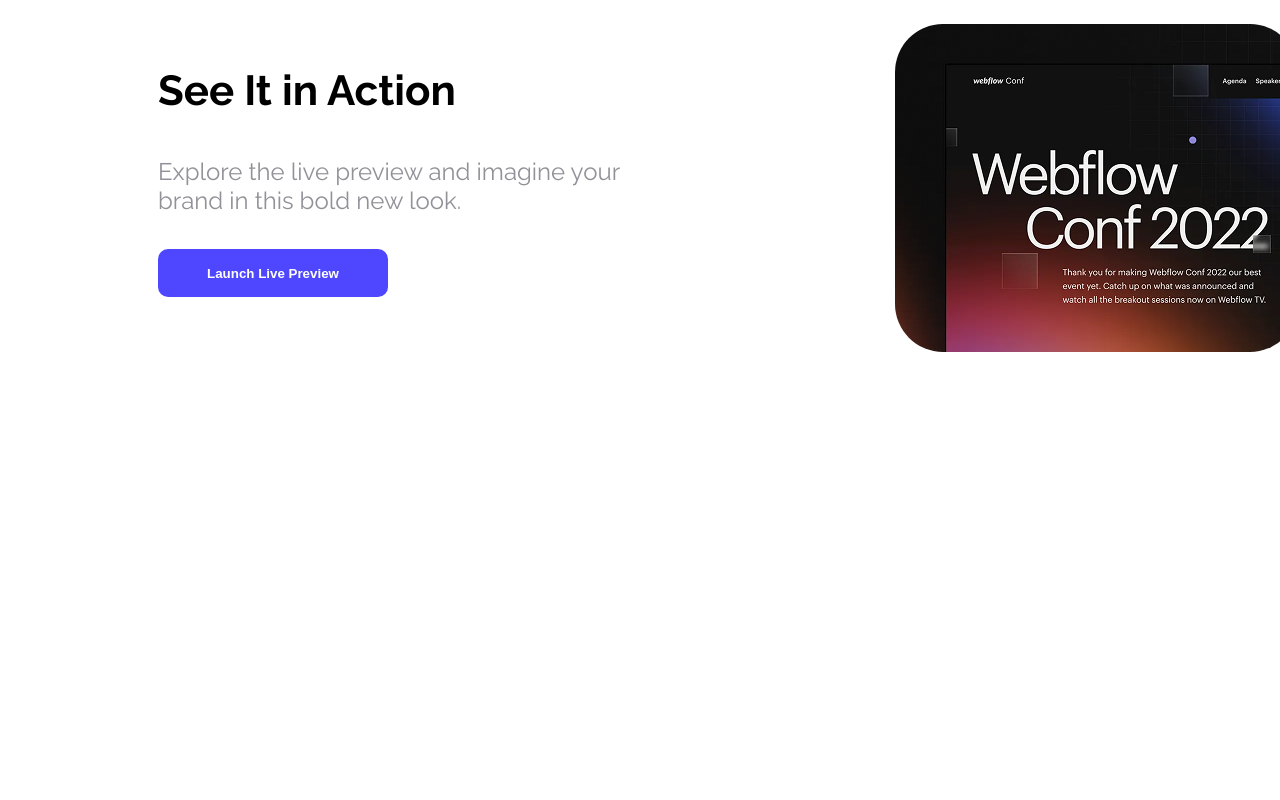
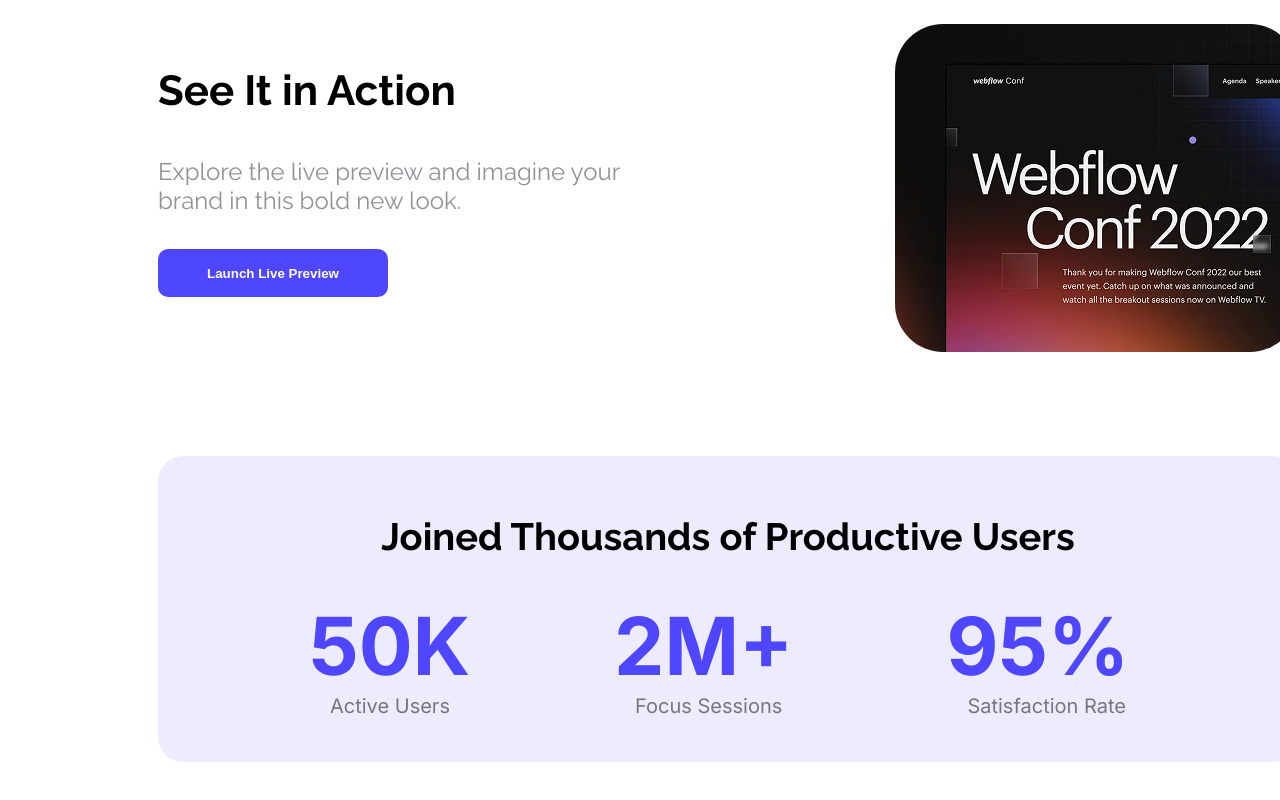
Before and after one commit to md-jisan-ahmed/assignments-1-, a plain HTML site: page index.html in a window 1280 px wide. Shown: the part 734-1534 px from the top of the page. Before the commit the page ends 1140 px from the top, so only its background shows below. Drawn offline with Linux system fonts and the light colour scheme.

Commit message:
main second section finished

```diff
--- a/index.html
+++ b/index.html
@@ -18,7 +18,7 @@
         <nav>
             <div class="navbar">
                 <div>
-                    <h2 class="nav-head inter-nav">LOGO</h2>
+                    <h2 class="nav-head inter">LOGO</h2>
                 </div>
                 <div>
                     <button class="btn-primary">Sign Up</button>
@@ -44,6 +44,25 @@
                 <img class="action-img" src="img/wc-mini.png" alt="">
             </div>
         </section>
+        <section class="Productive-section">
+            <div class="Productive-container">
+                <h3 class="raleway-banner-h main-pro-head">Joined Thousands of Productive Users</h3>
+                <div class="Productive-user-count">
+                    <div>
+                        <p class="inter Productive-p">50K</p>
+                        <p class="inter Productive-paragraph">Active Users</p>
+                    </div>
+                    <div>
+                        <p class="inter Productive-p">2M+</p>
+                        <p class="inter Productive-paragraph">Focus Sessions</p>
+                    </div>
+                    <div>
+                        <p class="inter Productive-p">95%</p>
+                        <p class="inter Productive-paragraph">Satisfaction Rate</p>
+                    </div>
+                </div>
+            </div>
+        </section>
     </main>
     <footer>
 
--- a/style/style.css
+++ b/style/style.css
@@ -1,6 +1,6 @@
 /* font style */
 /*nav head*/
-.inter-nav{
+.inter{
   font-family: "Inter", sans-serif;
   font-optical-sizing: auto;
   font-weight: <weight>;
@@ -94,3 +94,42 @@ main{
 .action-img{
     border-radius:48px;
 }
+/* production users*/
+.Productive-section{
+    width: 1140px;
+    height: 306px;
+    background-color: rgba(78, 71, 255, 0.1);
+    border-radius: 25px;
+    align-items: center;
+    justify-items: center;
+    margin: 100px 150px;
+}
+.Productive-container{
+    width: 856px;
+    height: 210px;
+    margin: 50px 150px;
+    padding: 20px 142px;
+}
+.main-pro-head{
+    font-size: 38px;
+    font-weight: bold;
+    text-align: center;
+}
+.Productive-user-count{
+    display: flex;
+    justify-content: space-between;
+    margin-bottom:50px;
+}
+.Productive-p{
+    font-size: 80px;
+    font-weight: bold;
+    color:rgba(78, 71, 255, 1);
+    margin: 0px;
+    padding: 0px 9px;
+}
+.Productive-paragraph{
+    font-size: 20px;
+    color: rgba(0, 0, 0, 0.5);
+    margin: 0px;
+    padding: 0px 30px;
+}
```
